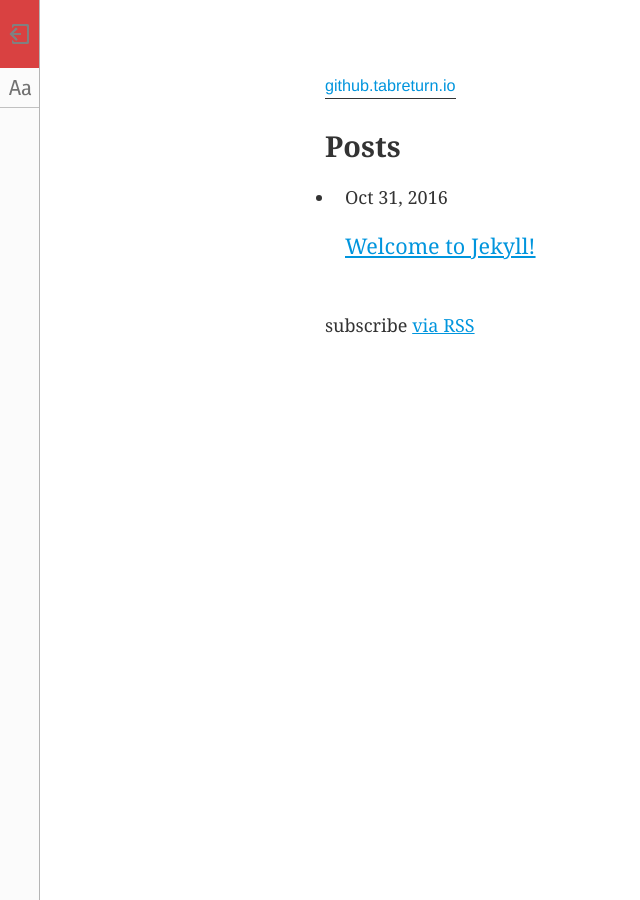
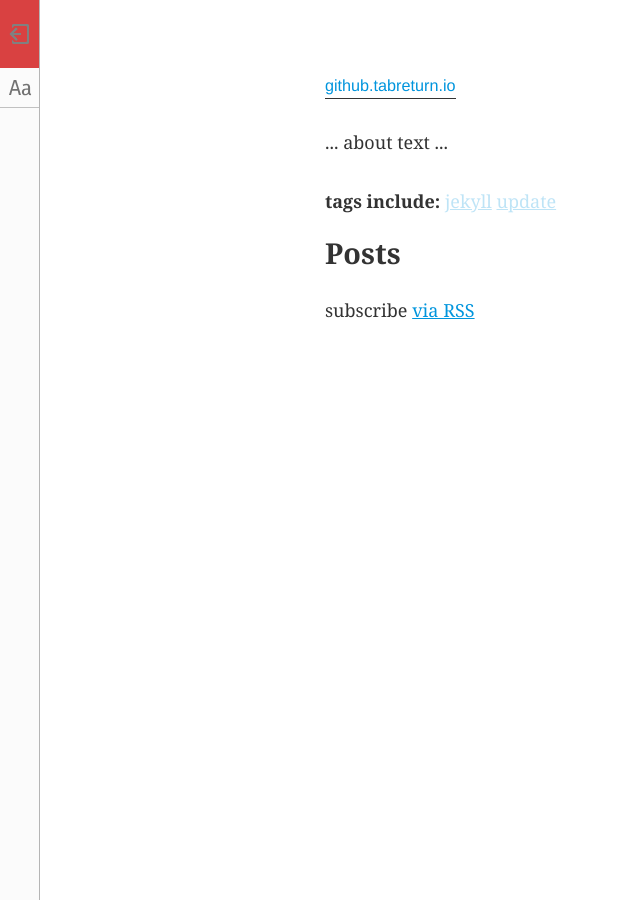
Before and after one commit to tabreturn/tabreturn.github.io, a Jekyll site: the page built from index.html, in a window 1280 px wide. Shown: the whole page, without its empty margins (0-640 px from the left). Built offline with Jekyll 4.4.1, drawn with Linux system fonts in a browser that asks for light colours; a script that is not in the unit is left out; comment, search, counter and statistics services are not loaded.

Commit message:
- category filter wip

```diff
--- /dev/null
+++ b/_includes/about.md
@@ -0,0 +1,3 @@
+<p>
+... about text ...
+</p>
--- a/_posts/2016-10-31-welcome-to-jekyll.markdown
+++ b/_posts/2016-10-31-welcome-to-jekyll0.markdown
@@ -3,11 +3,8 @@
 comments: true
 title: "Welcome to Jekyll!"
 date: 2016-10-31 15:02:12 +1300
-categories: jekyll update
+categories: update
 ---
-
-
-
 
 You’ll find this post in your `_posts` directory. Go ahead and edit it and re-build the site to see your changes. You can rebuild the site in many different ways, but the most common way is to run `jekyll serve`, which launches a web server and auto-regenerates your site when a file is updated.
 
--- a/css/aboutReaderOverrides.css
+++ b/css/aboutReaderOverrides.css
@@ -1,3 +1,7 @@
+h1 {
+  padding-bottom: 0.2em;
+}
+
 #moz-reader-content {
   display: block;
 }
--- a/index.html
+++ b/index.html
@@ -2,22 +2,100 @@
 layout: default
 ---
 
-<div class="home">
+{% include about.md %}
 
-  <h1 class="page-heading">Posts</h1>
+<strong>tags include:</strong>
 
-  <ul class="post-list">
-    {% for post in site.posts %}
-      <li>
-        <span class="post-meta">{{ post.date | date: "%b %-d, %Y" }}</span>
+{% assign sorted_categories = site.categories | sort %}
 
-        <h2>
-          <a class="post-link" href="{{ post.url | prepend: site.baseurl }}">{{ post.title }}</a>
-        </h2>
-      </li>
-    {% endfor %}
-  </ul>
+<span id="categories">
+{% for category in sorted_categories | sort %}
+  <a class="disabled">{{ category | first }}</a>
+{% endfor %}
+</span>
 
-  <p class="rss-subscribe">subscribe <a href="{{ "/feed.xml" | prepend: site.baseurl }}">via RSS</a></p>
+<style>
+  #categories a {
+    cursor: pointer;
+  }
+  #categories a.disabled {
+    opacity: 0.25;
+  }
+  .hidden {
+    display: none;
+  }
+</style>
 
-</div>
+<script>
+  var category_buttons = document.querySelectorAll('#categories a');
+  var categories_selected = [];
+
+  function postShowHide() {
+    // show/hide posts code
+  }
+
+  function categorySelect(selected) {
+    if (selected.classList[0] === 'disabled')
+      selected.classList.remove('disabled');
+    else
+      selected.classList.add('disabled');
+
+    categories_selected = [];
+    document.querySelectorAll('#categories a').forEach(function(cat) {
+      if (cat.classList.value !== 'disabled')
+        categories_selected.push(cat.innerHTML);
+    });
+    postShowHide();
+console.log(categories_selected);
+  }
+
+  category_buttons.forEach(function(category_button) {
+    category_button.addEventListener('click', function(e) {
+      categorySelect(e.target);
+    });
+  });
+
+
+/*
+    category_button.addEventListener('click', function(e) {
+      var category = e.target.innerHTML;
+      var posts = document.querySelectorAll('[data-category~='+category+']');
+
+      if (e.target.classList.value === 'disabled') {
+        e.target.classList.remove('disabled');
+        posts.forEach(function(post) {
+          post.classList.remove('hidden');
+        });
+      }
+      else {
+        e.target.classList.add('disabled');
+        posts.forEach(function(post) {
+          if (!post.getAttribute('data-category').replace(category, '').replace(' ', ''))
+            post.classList.add('hidden');
+        });
+      }
+
+    });*/
+
+
+</script>
+
+<h1>Posts</h1>
+
+{% for post in site.posts %}
+
+  {% assign sorted_categories = post.categories | sort %}
+
+  <p data-category="{{ sorted_categories | join: ' ' }}" class="hidden">
+    <a class="post-link" href="{{ post.url | prepend: site.baseurl }}">{{ post.title }}</a>
+    <br />
+    <span class="post-meta">{{ post.date | date: "%Y-%m-%d" }}</span>
+    <em>
+      | {{ sorted_categories | join: ' | ' }}
+    </em>
+  </p>
+
+{% endfor %}
+
+
+<p class="rss-subscribe">subscribe <a href="{{ "/feed.xml" | prepend: site.baseurl }}">via RSS</a></p>
```
Also changed, not shown: _posts/2016-11-05-a_blog_website_based_on_reader_view.markdown (renamed from about.md, +4 -11 lines).
